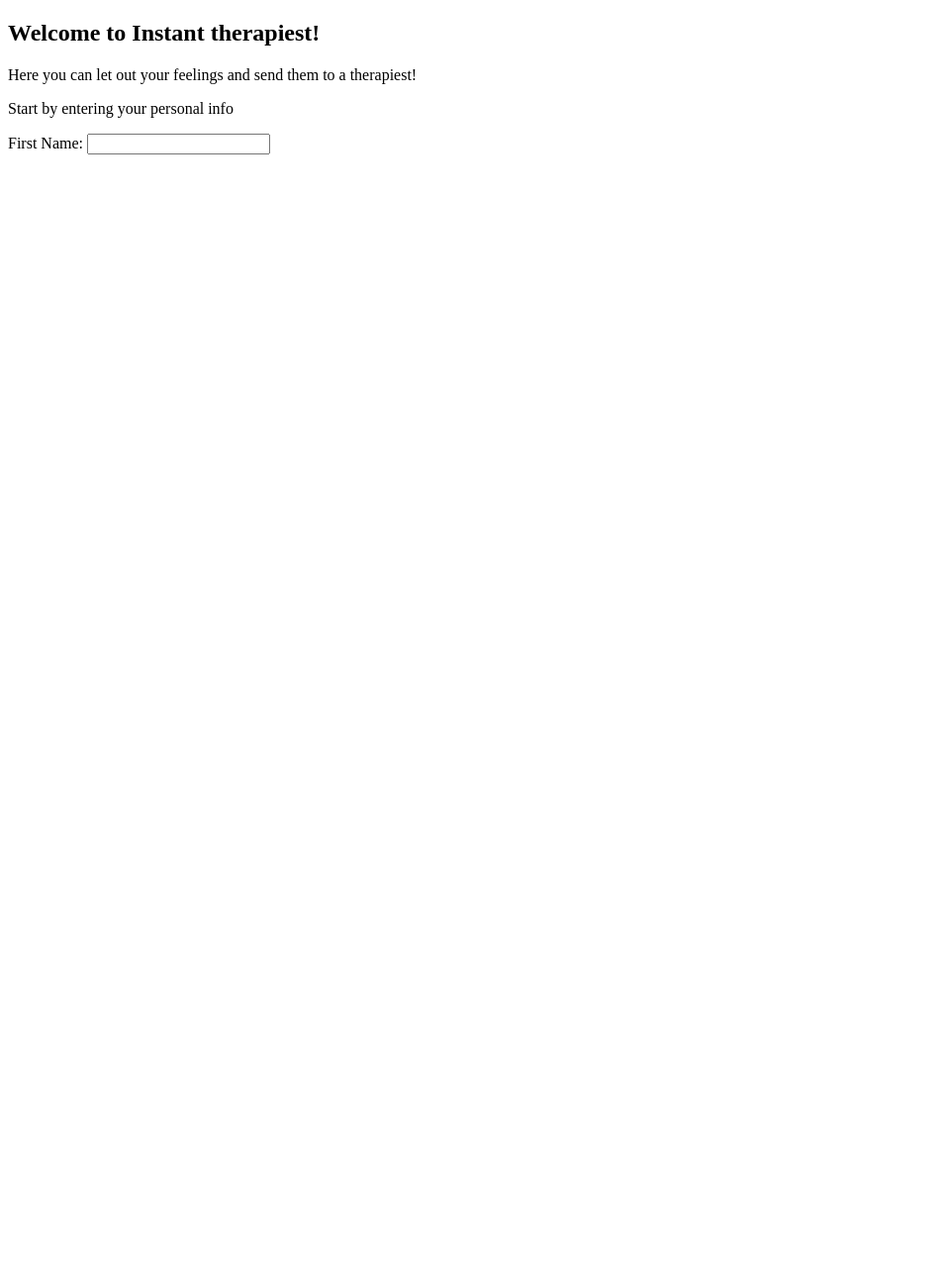
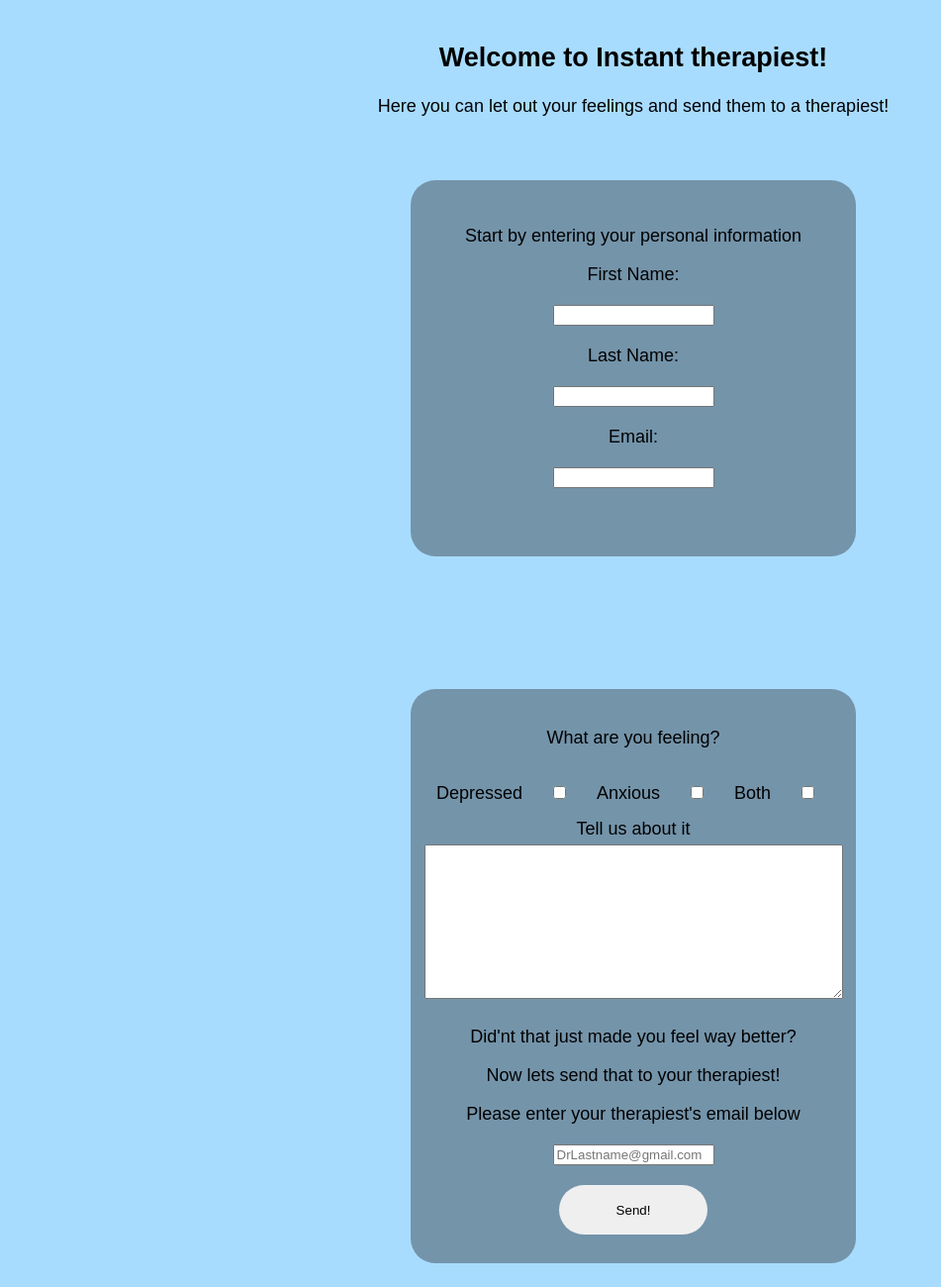
Before and after one commit to weirdball7/InstantHelpDjango, a Django app: page /therapiest-contact.html/ in a window 1280 px wide. Shown: the whole page at 99% size, without its empty margins (0-951 px from the left). Before the commit the page ends 156 px from the top, so only its background shows below. Run offline with Django 4.2, Linux system fonts and the light colour scheme.

Commit message:
completed HTML, CSS for therapiest-contact.html

```diff
--- /dev/null
+++ b/InstantHelp/static/styles/therapiest-contact-styles.css
@@ -0,0 +1,78 @@
+body {
+    margin: 0;
+    font-family: Arial, Helvetica, sans-serif;
+    font-size: large;
+}
+
+
+#personal-info-div {
+    background-color: #A8DCFF;
+    border: none;
+    text-align: center;
+    height: 650px;
+}
+
+form {
+    background-color: #7494AA;
+    text-align: center;
+    border-radius: 25px;
+    border: none;
+    width: 450px;
+    margin: 25px auto;
+    height: 380px;
+}
+#first-form-caption {
+    margin-top: 25px;
+}
+
+form input {
+    display: block;
+    margin: 20px auto;
+    width: 155px;
+}
+
+#depressed, #anxious, #both {
+    display: inline;
+    margin-left: 5px;
+    width: 55px;
+}
+
+#story {
+    display: block;
+}
+
+#story-textarea {
+    margin: 5px auto;
+}
+
+
+
+#symptoms form {
+    min-height: 580px;
+
+}
+
+#symptoms {
+    background-color: #A8DCFF;
+    height: 650px;
+}
+
+#story-form {
+    background-color: #7494AA;
+}
+
+#send {
+    width: 150px;
+    height: 50px;
+    border-radius: 25px;
+    border: none;
+}
+
+#send:hover {
+    cursor: pointer;
+    opacity: 0.8;
+}
+
+#send:active {
+    opacity: 0.6;
+}
--- a/InstantHelp/templates/html/therapiest-contact.html
+++ b/InstantHelp/templates/html/therapiest-contact.html
@@ -4,18 +4,55 @@
     <meta charset="UTF-8">
     <meta http-equiv="X-UA-Compatible" content="IE=edge">
     <meta name="viewport" content="width=device-width, initial-scale=1.0">
+    {% load static %}
+    <link rel="stylesheet" href="{% static 'styles/therapiest-contact-styles.css' %}">
     <title>Document</title>
+
 </head>
 <body>
     <section id="personal-info">
         <div id="personal-info-div">
+            <br>
             <h1>Welcome to Instant therapiest!</h1>
             <p>Here you can let out your feelings and send them to a therapiest!</p>
+            <br>
+            <form action="get">
+                <br>
+                <p id="first-form-caption">Start by entering your personal information</p>
+                <label for="first-name">First Name:</label>
+                {% comment %} <br>  {% endcomment %}
+                <input type="text" id="first-name">
 
-            <form action="get">
-                <p>Start by entering your personal info</p>
-                <label for="first-name">First Name:</label>
-                <input type="text" id="first-name">
+                <label for="last-name">Last Name:</label>
+                <input type="text" id="last-name">
+
+                <label for="email">Email:</label>
+                <input type="email" id="email">
+            </form>
+        </div>
+        <div id="symptoms">
+            <br>
+            <form action="get" id="story-form">
+                <br>
+                <p>What are you feeling?</p>
+                <label for="depressed" id="depressed">Depressed</label>
+                <input type="checkbox" id="depressed"></input>
+
+                <label for="anxious" id="anxious">Anxious</label>
+                <input type="checkbox" id="anxious"></input>
+
+                <label for="both" id="both">Both</label>
+                <input type="checkbox" id="both"></input>
+                <br>
+                <label id="story">Tell us about it</label>
+                <textarea id="story-textarea" rows="10" cols="50"></textarea>
+                <p>Did'nt that just made you feel way better?</p>
+                <p>Now lets send that to your therapiest!</p>
+
+                <label for="therapiest-email" id="therapiest-email">Please enter your therapiest's email below</label>
+                <input placeholder="DrLastname@gmail.com" type="email" id="therapiest-email">
+
+                <button id="send">Send!</button>
             </form>
         </div>
     </section>
```
Also changed, not shown: 5 other files.
